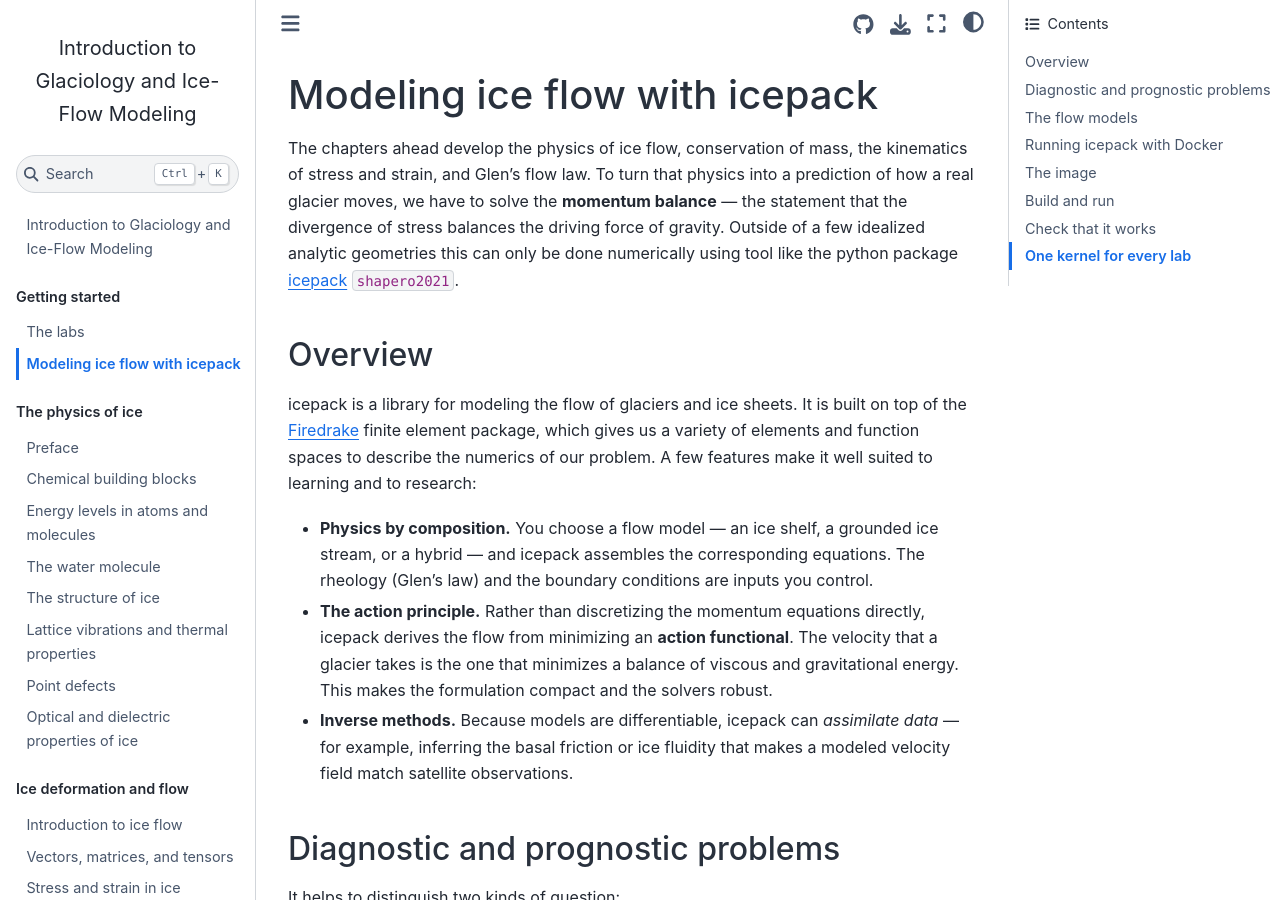
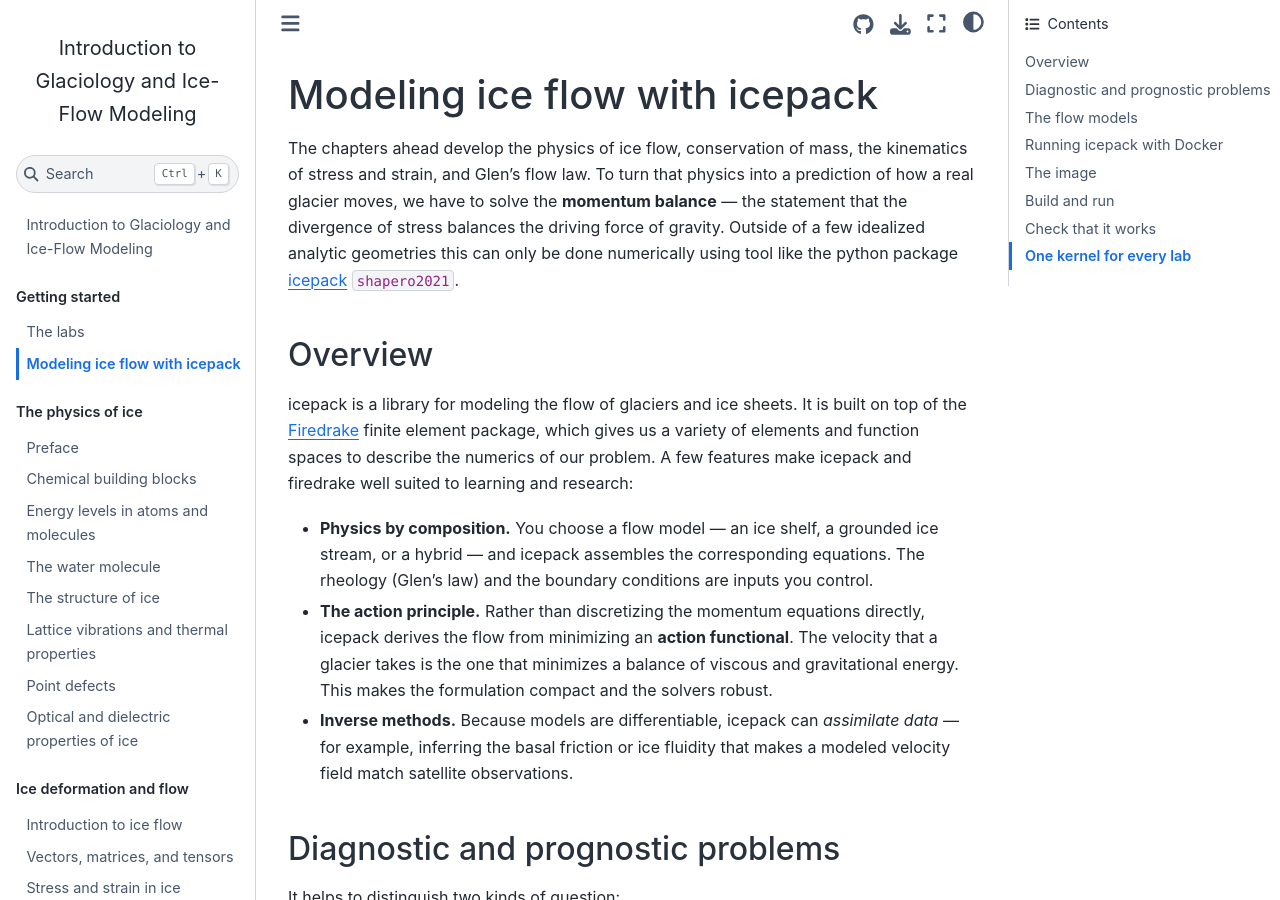
Before and after one commit to rice-glaciology/glaciology-book, a Jupyter Book: the page built from sections/modeling/icepack-intro.md, in a window 1280 px wide and 900 px high. Built offline with Jupyter Book 1.0.4 settings and Sphinx 7.4.7 and the Sphinx Book theme 1.1.4, drawn with Linux system fonts in a browser that asks for light colours; pages that are not in the unit, such as notebooks, are missing from menus; cross-references to code outside the pages are shown as plain code.

Commit message:
Clarify icepack library features in documentation
Updated the description of icepack library features for clarity.

```diff
--- a/sections/modeling/icepack-intro.md
+++ b/sections/modeling/icepack-intro.md
@@ -4,7 +4,7 @@ The chapters ahead develop the physics of ice flow, conservation of mass, the ki
 
 ## Overview
 
-icepack is a library for modeling the flow of glaciers and ice sheets. It is built on top of the [Firedrake](https://www.firedrakeproject.org/) finite element package, which gives us a variety of elements and function spaces to describe the numerics of our problem. A few features make it well suited to learning and to research:
+icepack is a library for modeling the flow of glaciers and ice sheets. It is built on top of the [Firedrake](https://www.firedrakeproject.org/) finite element package, which gives us a variety of elements and function spaces to describe the numerics of our problem. A few features make icepack and firedrake well suited to learning and research:
 
 - **Physics by composition.** You choose a flow model — an ice shelf, a grounded ice stream, or a hybrid — and icepack assembles the corresponding equations. The rheology (Glen's law) and the boundary conditions are inputs you control.
 - **The action principle.** Rather than discretizing the momentum equations directly, icepack derives the flow from minimizing an **action functional**. The velocity that a glacier takes is the one that minimizes a balance of viscous and gravitational energy. This makes the formulation compact and the solvers robust.
```
